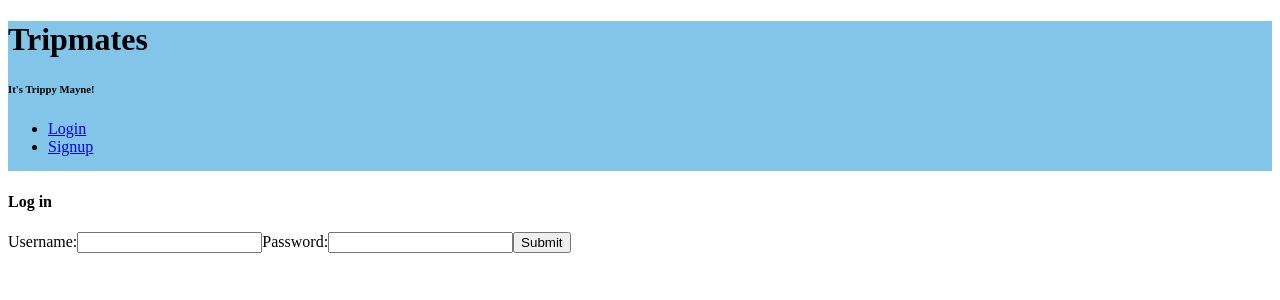
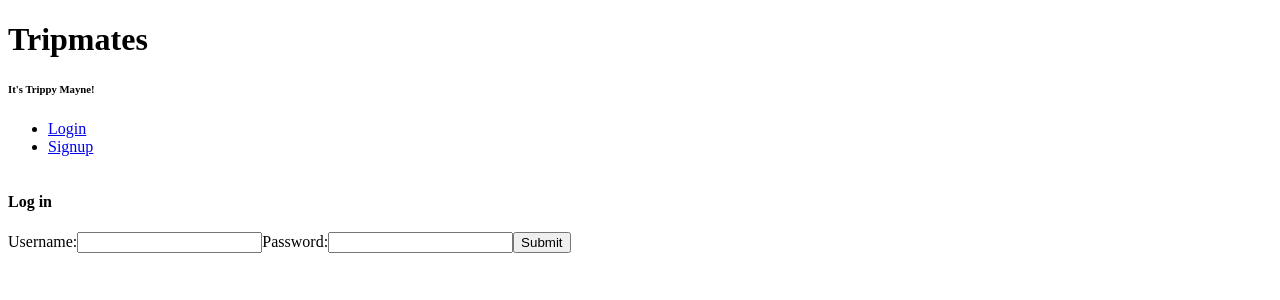
Before and after one commit to tabithahsia/Tripmates, a React app: page /login in a window 1280 px wide. Shown: the top 300 px of the page. Built offline with nearby package versions, Linux system fonts and the light colour scheme.

Commit message:
Remove header background

```diff
--- a/public/styles/styles.css
+++ b/public/styles/styles.css
@@ -1,6 +1,5 @@
 #headercontainer {
     height: 150px;
-    background-color: #82C5E9;
 }
 
 
```
